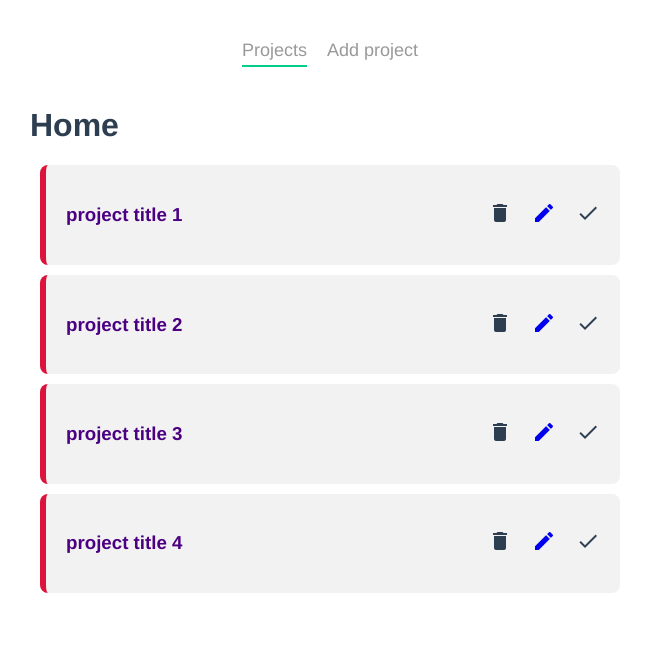
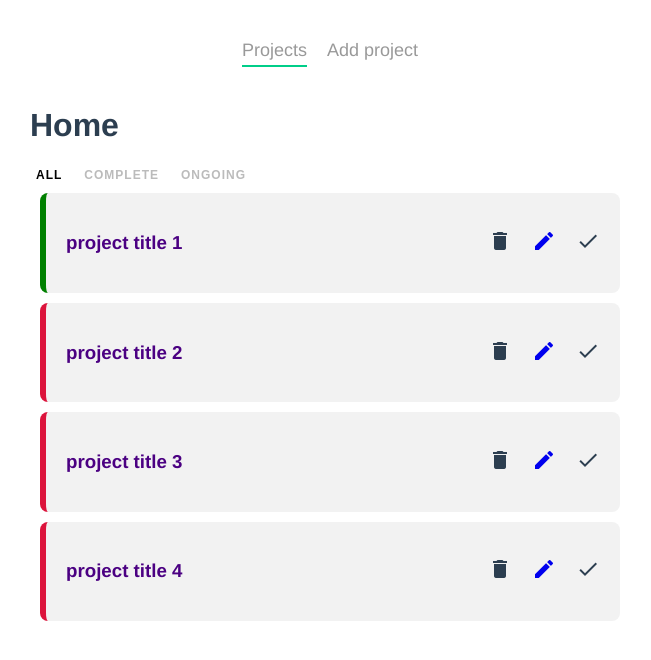
Before and after one commit to aungkaungkhant-nssh/linterproject, a Vue app: page / in a window 1280 px wide. Shown: the top 660 px of the page, without its empty margins (310-961 px from the left). Built offline with nearby package versions, Linux system fonts and the light colour scheme; data requests are answered from the project's data file.

Commit message:
filter nav

```diff
--- a/database/db.json
+++ b/database/db.json
@@ -4,7 +4,7 @@
       "id": 1,
       "title": "project title 1 ",
       "detail": "project detail ",
-      "complete": false
+      "complete": true
     },
     {
       "id": 2,
--- /dev/null
+++ b/src/components/FilterNav.vue
@@ -0,0 +1,37 @@
+<template>
+  <nav class="filter-nav">
+      <button @click="filterBy('all')" :class="{ active : current==='all'}">All</button>
+      <button @click="filterBy('complete')" :class="{ active : current==='complete'}">Complete</button>
+      <button @click="filterBy('ongoing')" :class="{ active : current==='ongoing'}">Ongoing</button>
+  </nav>
+
+</template>
+
+<script>
+export default {
+    props:["current"],
+    methods:{
+        filterBy(value){
+            this.$emit("filterValue",value);
+        }
+    }
+}
+</script>
+
+<style>
+    .filter-nav button {
+        background: none;
+        border: none;
+        color: #bbb;
+        outline: none;
+        font-size: 12px;
+        text-transform: uppercase;
+        margin-right: 10px;
+        letter-spacing: 1px;
+        font-weight: bold;
+        cursor: pointer;
+    }
+    button.active{
+        color:#000;
+    }
+</style>
--- a/src/views/Home.vue
+++ b/src/views/Home.vue
@@ -1,13 +1,16 @@
 <template>
   <div class="home">
     <h1>Home</h1>
-    <div v-for="project in projects" :key="project.id">
+    <FilterNav @filterValue="current=$event" :current="current"></FilterNav>
+    <div v-for="project in filterProjects" :key="project.id">
         <SingleProject :project="project" @delete="projectDelete" @complete="projectComplete"></SingleProject>
     </div>
   </div>
+
 </template>
 
 <script>
+import FilterNav from '../components/FilterNav'
 import SingleProject from '../components/SingleProject'
 // @ is an alias to /src
 
@@ -15,12 +18,14 @@
 export default {
   name: 'Home',
   components: {
+    FilterNav,
     SingleProject,
 
   },
   data(){
     return{
       projects:[],
+      current:"all"
     }
   },
   mounted(){
@@ -47,6 +52,22 @@
      })
      findProject.complete=!findProject.complete;
     }
+  },
+  computed:{
+    filterProjects(){
+      if(this.current==="complete"){
+        return this.projects.filter((p)=>{
+          return p.complete;
+        })
+
+      }
+      if(this.current==="ongoing"){
+        return this.projects.filter(p =>{
+          return !p.complete;
+        })
+      }
+        return this.projects;
+    }
   }
 }
 </script>
```
